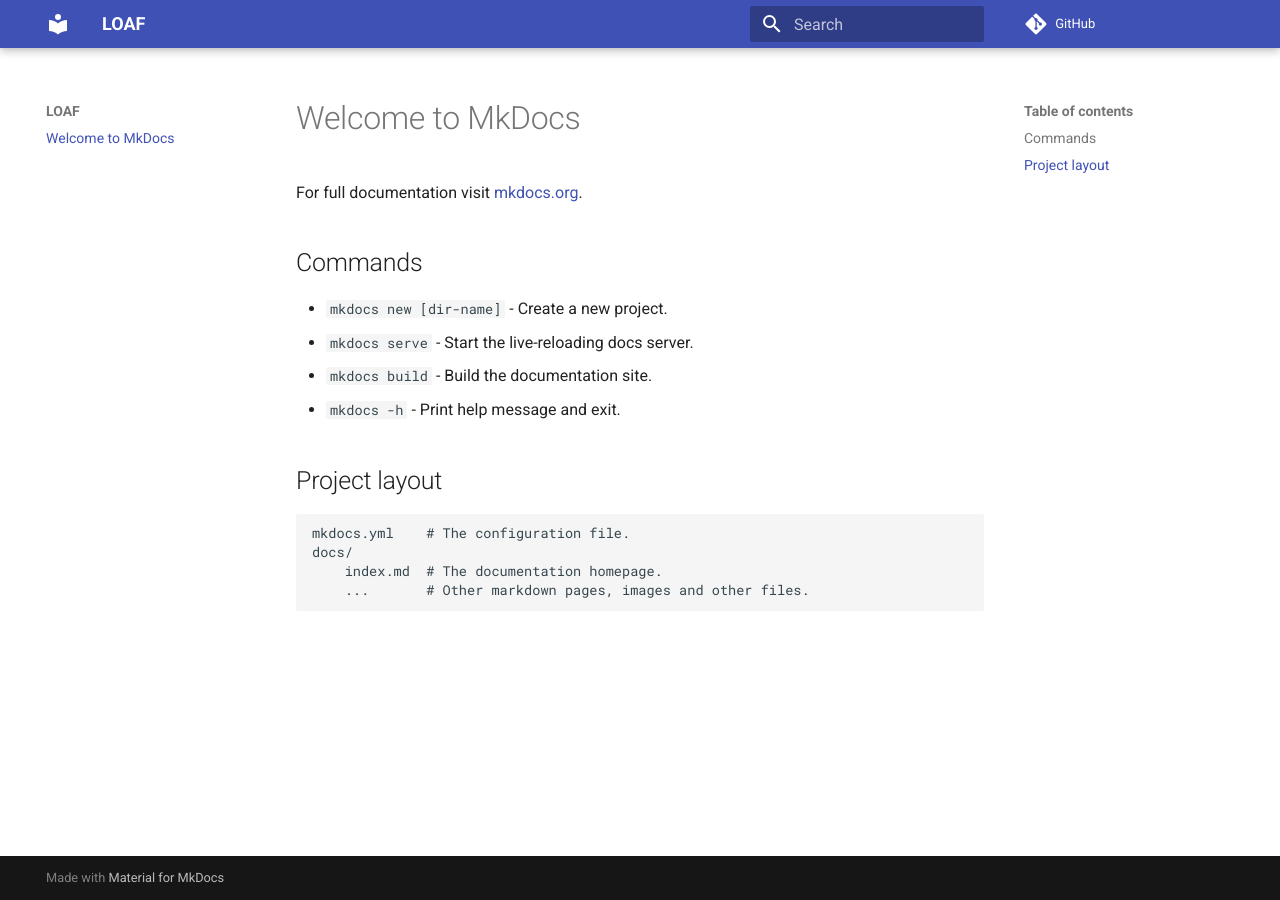
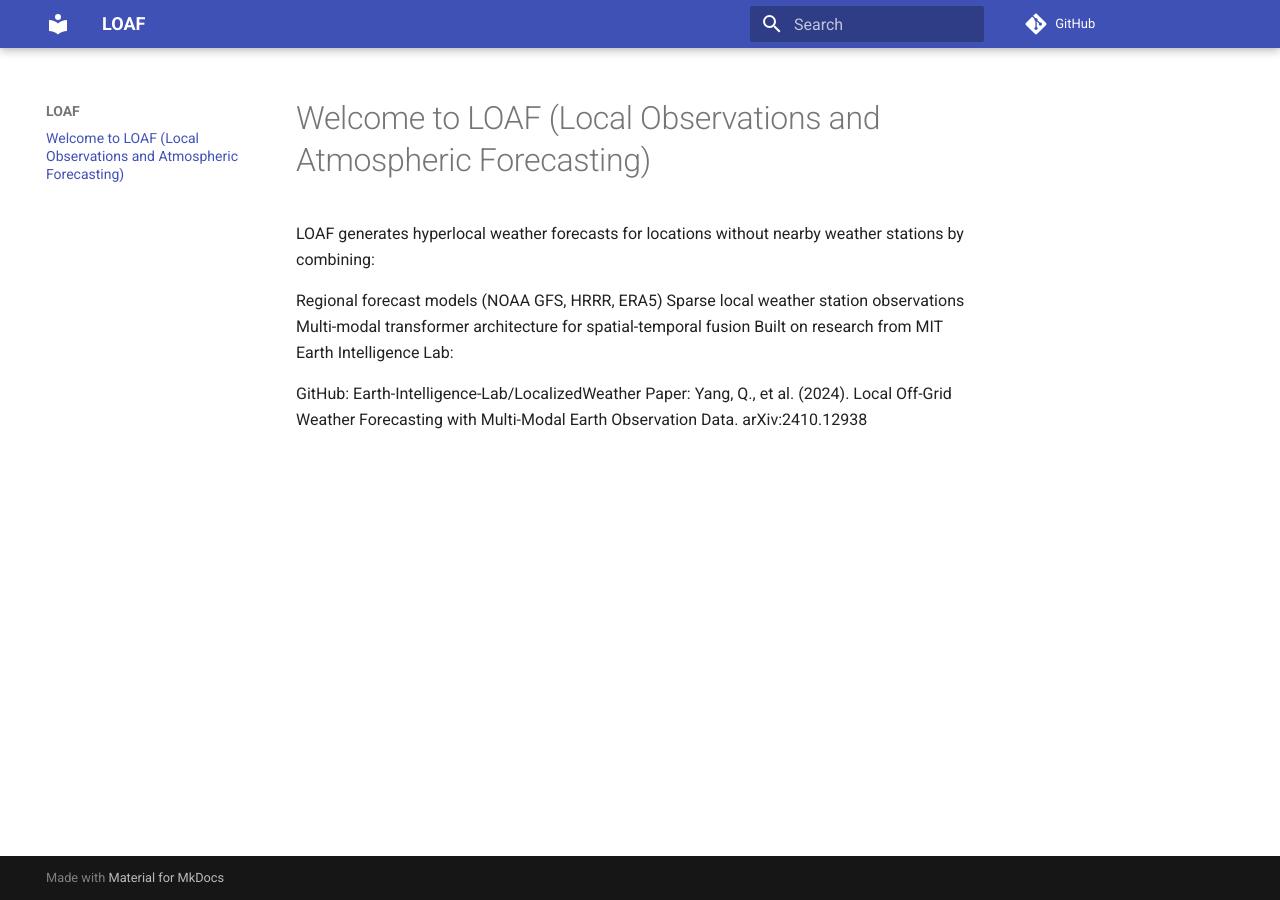
Before and after one commit to PandoroML/LOAF, an MkDocs documentation site: the page built from docs/index.md, in a window 1280 px wide. Built offline with MkDocs 1.6.1 and Material for MkDocs 9.7.7, drawn with Linux system fonts in a browser that asks for light colours; comment, search, counter and statistics services are not loaded.

Commit message:
Improve docs main page content (#8)
* Improve docs main page content

* Update index.md

* Add link to docs

* Update to ubuntu 24

```diff
--- a/docs/index.md
+++ b/docs/index.md
@@ -1,17 +1,11 @@
-# Welcome to MkDocs
+# Welcome to LOAF (Local Observations and Atmospheric Forecasting)
 
-For full documentation visit [mkdocs.org](https://www.mkdocs.org).
+LOAF generates hyperlocal weather forecasts for locations without nearby weather stations by combining:
 
-## Commands
+Regional forecast models (NOAA GFS, HRRR, ERA5)
+Sparse local weather station observations
+Multi-modal transformer architecture for spatial-temporal fusion
+Built on research from MIT Earth Intelligence Lab:
 
-* `mkdocs new [dir-name]` - Create a new project.
-* `mkdocs serve` - Start the live-reloading docs server.
-* `mkdocs build` - Build the documentation site.
-* `mkdocs -h` - Print help message and exit.
-
-## Project layout
-
-    mkdocs.yml    # The configuration file.
-    docs/
-        index.md  # The documentation homepage.
-        ...       # Other markdown pages, images and other files.
+GitHub: Earth-Intelligence-Lab/LocalizedWeather
+Paper: Yang, Q., et al. (2024). Local Off-Grid Weather Forecasting with Multi-Modal Earth Observation Data. arXiv:2410.12938
```
Also changed, not shown: README.md (+1 -1 lines), 1 other file.
